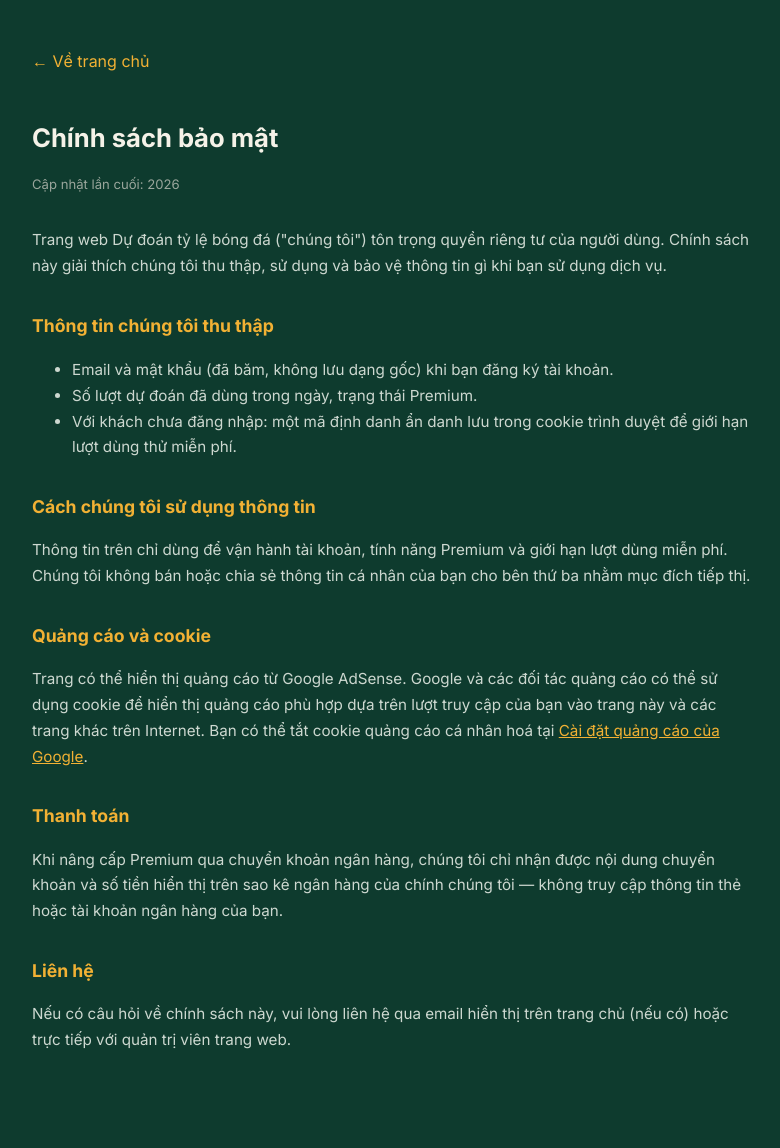
After one commit to nhanttgf-png/football-predictor., a Flask app: page /privacy in a window 1280 px wide. The commit adds this page. Shown: the whole page, without its empty margins (248-1028 px from the left). Run offline with Flask 3, Linux system fonts and the light colour scheme.

Commit message:
thêm ads

```diff
--- a/app.py
+++ b/app.py
@@ -163,6 +163,47 @@ def _guest_usage_payload(rec: dict) -> dict:
 # train/khôi phục ở LẦN GỌI ĐẦU TIÊN tới get_model().
 _state = {"model": None, "team_state": None, "teams": None, "metrics": None}
 
+# ==================== GOOGLE ADSENSE ====================
+# Chỉ hiện quảng cáo khi ADSENSE_CLIENT được cấu hình (mã dạng ca-pub-...,
+# lấy trong AdSense Dashboard > Sites, sau khi được Google DUYỆT site).
+# Chưa duyệt / chưa set biến này -> toàn bộ script + khung quảng cáo
+# KHÔNG được render, trang chạy y như hiện tại, không có gì thay đổi.
+ADSENSE_CLIENT = os.environ.get("ADSENSE_CLIENT", "")
+ADSENSE_SLOT_TOP = os.environ.get("ADSENSE_SLOT_TOP", "")
+ADSENSE_SLOT_MID = os.environ.get("ADSENSE_SLOT_MID", "")
+ADSENSE_SLOT_FOOTER = os.environ.get("ADSENSE_SLOT_FOOTER", "")
+
+
+@app.route("/ads.txt")
+def ads_txt():
+    """Google AdSense yêu cầu file này ở gốc domain để xác minh quyền sở
+    hữu quảng cáo, tránh bị giả mạo site bán quảng cáo hộ bạn."""
+    if not ADSENSE_CLIENT:
+        return "", 404
+    pub_id = ADSENSE_CLIENT.replace("ca-pub-", "pub-")
+    return f"google.com, {pub_id}, DIRECT, f08c47fec0942fa0\n", 200, {"Content-Type": "text/plain"}
+
+
+@app.route("/privacy")
+def privacy_page():
+    return render_template("privacy.html")
+
+
+@app.route("/terms")
+def terms_page():
+    return render_template("terms.html")
+
+
+@app.route("/")
+def index():
+    return render_template(
+        "index.html",
+        adsense_client=ADSENSE_CLIENT,
+        adsense_slot_top=ADSENSE_SLOT_TOP,
+        adsense_slot_mid=ADSENSE_SLOT_MID,
+        adsense_slot_footer=ADSENSE_SLOT_FOOTER,
+    )
+
 
 def get_model():
     if _state["model"] is None:
@@ -184,11 +225,6 @@ def get_model():
                 metrics.get("accuracy"), metrics.get("log_loss"), metrics.get("model_type"),
             )
     return _state["model"], _state["team_state"], _state["teams"], _state["metrics"]
-
-
-@app.route("/")
-def index():
-    return render_template("index.html")
 
 
 @app.route("/api/teams")
--- /dev/null
+++ b/templates/privacy.html
@@ -0,0 +1,57 @@
+<!DOCTYPE html>
+<html lang="vi">
+<head>
+<meta charset="UTF-8">
+<meta name="viewport" content="width=device-width, initial-scale=1.0">
+<title>Chính sách bảo mật · Dự đoán tỷ lệ bóng đá</title>
+<link href="https://fonts.googleapis.com/css2?family=Inter:wght@400;500;600;700&display=swap" rel="stylesheet">
+<style>
+  body {
+    margin: 0;
+    background: #0e3b2e;
+    color: #f5f2e8;
+    font-family: "Inter", system-ui, sans-serif;
+    line-height: 1.7;
+  }
+  main {
+    max-width: 720px;
+    margin: 0 auto;
+    padding: 48px 20px 80px;
+  }
+  h1 { font-size: 1.6rem; margin-bottom: 4px; }
+  h2 { font-size: 1.1rem; margin-top: 32px; color: #f2b134; }
+  p, li { color: #cdd8d0; font-size: 0.95rem; }
+  a { color: #f2b134; }
+  .updated { color: #9aa69c; font-size: 0.82rem; margin-bottom: 32px; }
+  .back { display: inline-block; margin-bottom: 24px; color: #f2b134; text-decoration: none; }
+</style>
+</head>
+<body>
+  <main>
+    <a class="back" href="/">← Về trang chủ</a>
+    <h1>Chính sách bảo mật</h1>
+    <p class="updated">Cập nhật lần cuối: {{ updated_date or "2026" }}</p>
+
+    <p>Trang web Dự đoán tỷ lệ bóng đá ("chúng tôi") tôn trọng quyền riêng tư của người dùng. Chính sách này giải thích chúng tôi thu thập, sử dụng và bảo vệ thông tin gì khi bạn sử dụng dịch vụ.</p>
+
+    <h2>Thông tin chúng tôi thu thập</h2>
+    <ul>
+      <li>Email và mật khẩu (đã băm, không lưu dạng gốc) khi bạn đăng ký tài khoản.</li>
+      <li>Số lượt dự đoán đã dùng trong ngày, trạng thái Premium.</li>
+      <li>Với khách chưa đăng nhập: một mã định danh ẩn danh lưu trong cookie trình duyệt để giới hạn lượt dùng thử miễn phí.</li>
+    </ul>
+
+    <h2>Cách chúng tôi sử dụng thông tin</h2>
+    <p>Thông tin trên chỉ dùng để vận hành tài khoản, tính năng Premium và giới hạn lượt dùng miễn phí. Chúng tôi không bán hoặc chia sẻ thông tin cá nhân của bạn cho bên thứ ba nhằm mục đích tiếp thị.</p>
+
+    <h2>Quảng cáo và cookie</h2>
+    <p>Trang có thể hiển thị quảng cáo từ Google AdSense. Google và các đối tác quảng cáo có thể sử dụng cookie để hiển thị quảng cáo phù hợp dựa trên lượt truy cập của bạn vào trang này và các trang khác trên Internet. Bạn có thể tắt cookie quảng cáo cá nhân hoá tại <a href="https://adssettings.google.com" target="_blank" rel="noopener">Cài đặt quảng cáo của Google</a>.</p>
+
+    <h2>Thanh toán</h2>
+    <p>Khi nâng cấp Premium qua chuyển khoản ngân hàng, chúng tôi chỉ nhận được nội dung chuyển khoản và số tiền hiển thị trên sao kê ngân hàng của chính chúng tôi — không truy cập thông tin thẻ hoặc tài khoản ngân hàng của bạn.</p>
+
+    <h2>Liên hệ</h2>
+    <p>Nếu có câu hỏi về chính sách này, vui lòng liên hệ qua email hiển thị trên trang chủ (nếu có) hoặc trực tiếp với quản trị viên trang web.</p>
+  </main>
+</body>
+</html>
```
Also changed, not shown: static/style.css (+18 -0 lines), templates/index.html (+40 -0 lines), templates/terms.html (added, +51 -0 lines).
